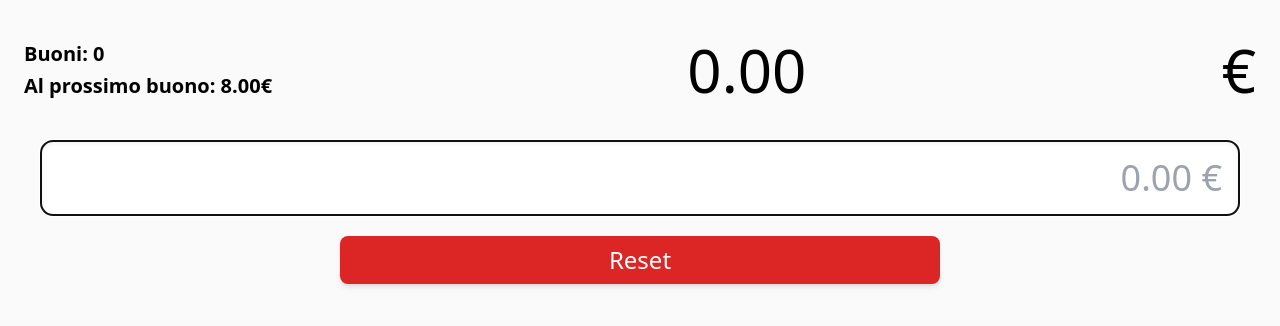
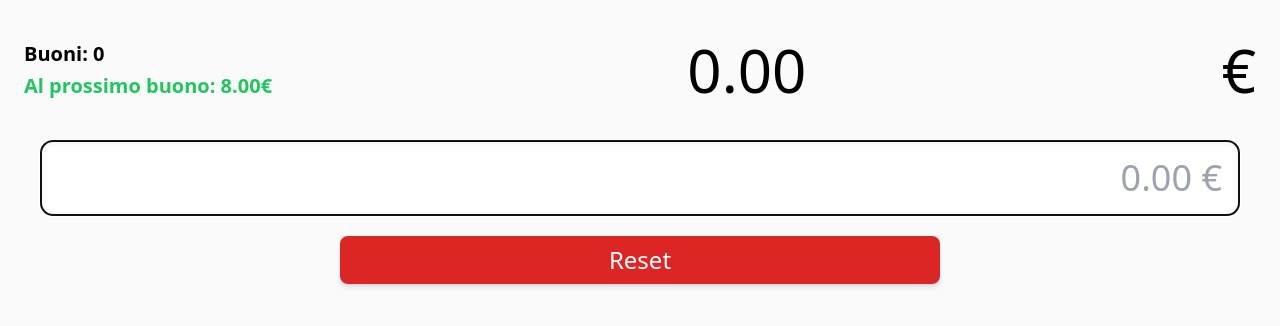
Before and after one commit to andrea-dam/app-spesa, a Vue app: page / in a window 1280 px wide. Shown: the top 326 px of the page. Built offline with nearby package versions, Linux system fonts and the light colour scheme.

Commit message:
Implementato colore spreco

```diff
--- a/src/App.vue
+++ b/src/App.vue
@@ -3,7 +3,7 @@
         <div class="flex items-center justify-between px-6 py-10 text-6xl">
             <div class="flex flex-col gap-1 text-xl font-semibold">
                 <span>Buoni: {{ totBuoni }}</span>
-                <span>Al prossimo buono: {{ spreco }}€</span>
+                <span :class="coloreSpreco">Al prossimo buono: {{ spreco }}€</span>
             </div>
             <span>{{ result.toFixed(2) }}</span>
             <span>€</span>
@@ -31,6 +31,17 @@ const result = ref(0);
 const totBuoni = computedEager(() => Math.floor(result.value / 8));
 const spreco = computed(() => (8 - (result.value % 8)).toFixed(2));
 
+const coloreSpreco = computed(() => {
+    if (spreco.value > 7 && spreco.value <= 8) return "text-green-500";
+    if (spreco.value > 6 && spreco.value <= 7) return "text-lime-500";
+    if (spreco.value > 5 && spreco.value <= 6) return "text-yellow-300";
+    if (spreco.value > 4 && spreco.value <= 5) return "text-amber-400";
+    if (spreco.value > 3 && spreco.value <= 4) return "text-orange-400";
+    if (spreco.value > 2 && spreco.value <= 3) return "text-orange-500";
+    if (spreco.value > 1 && spreco.value <= 2) return "text-orange-600";
+    if (spreco.value > 0 && spreco.value <= 1) return "text-red-500";
+});
+
 // const { history, undo, redo } = useRefHistory(result);
 // console.log(history.value);
 const addItem = () => {
```
